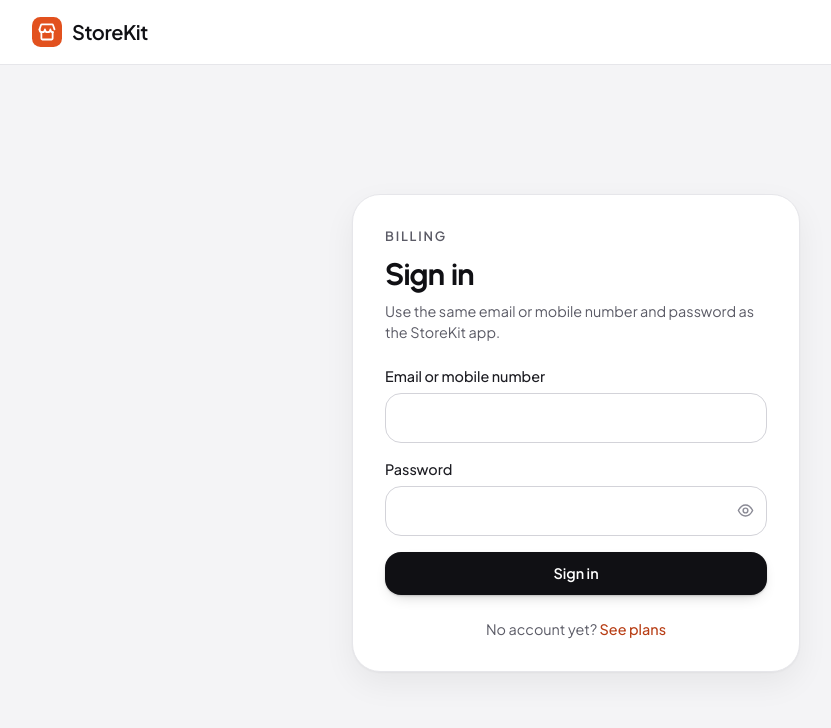
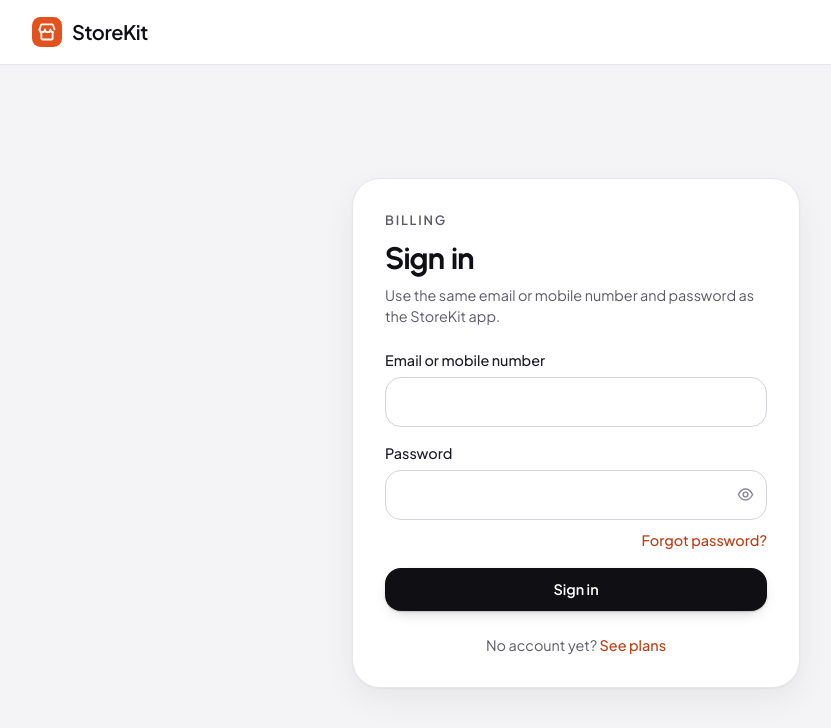
Before and after one commit to Siddiq3/ecommerc-saas-web, a Next.js app: page /login in a window 1280 px wide. Shown: the top 728 px of the page, without its empty margins (64-895 px from the left). Built offline with nearby package versions, Linux system fonts and the light colour scheme; no server answers.

Commit message:
Link Ecommerce web login to password recovery

```diff
--- a/app/login/LoginForm.jsx
+++ b/app/login/LoginForm.jsx
@@ -1,7 +1,7 @@
 'use client';
 
 import Link from 'next/link';
-import { useRouter } from 'next/navigation';
+import { useRouter, useSearchParams } from 'next/navigation';
 import { useState } from 'react';
 import { loginSchema } from '@storekit/validation';
 
@@ -16,6 +16,7 @@
 
 export function LoginForm() {
   const router = useRouter();
+  const searchParams = useSearchParams();
 
   const [values, setValues] = useState({ identifier: '', password: '' });
   const [errors, setErrors] = useState({});
@@ -132,7 +133,18 @@
             </button>
           </div>
           {errors.password && <p id="password-error" className="mt-1.5 text-sm text-danger">{errors.password}</p>}
+          <div className="mt-2 text-right">
+            <Link href="/forgot-password" className="text-sm font-medium text-accent-700 hover:underline">
+              Forgot password?
+            </Link>
+          </div>
         </div>
+
+        {searchParams.get('reset') === 'success' && (
+          <div className="rounded-lg border border-emerald-600/20 bg-emerald-50 p-4 text-sm text-emerald-700">
+            Password updated. Sign in with your new password.
+          </div>
+        )}
 
         <button type="submit" disabled={busy} className="btn-primary w-full">
           {busy ? 'Signing in…' : 'Sign in'}
```
